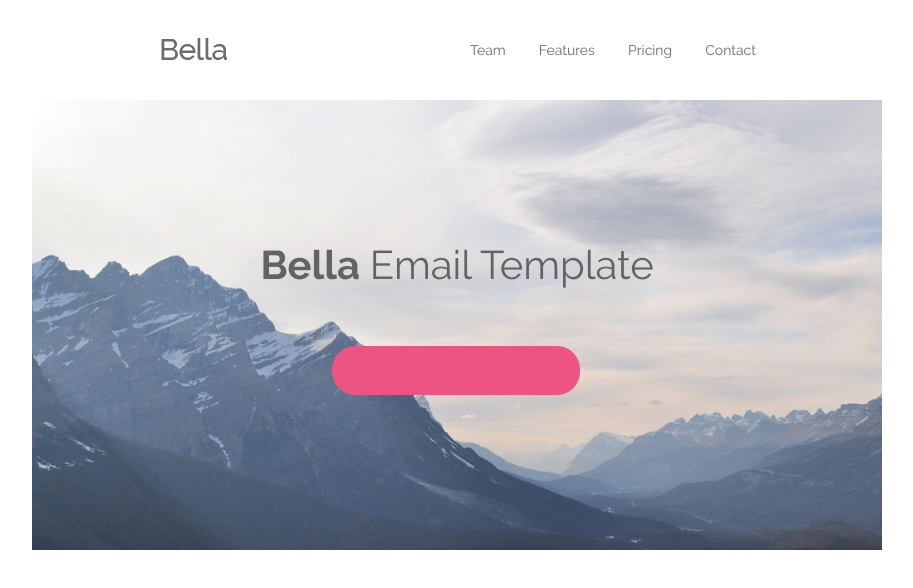
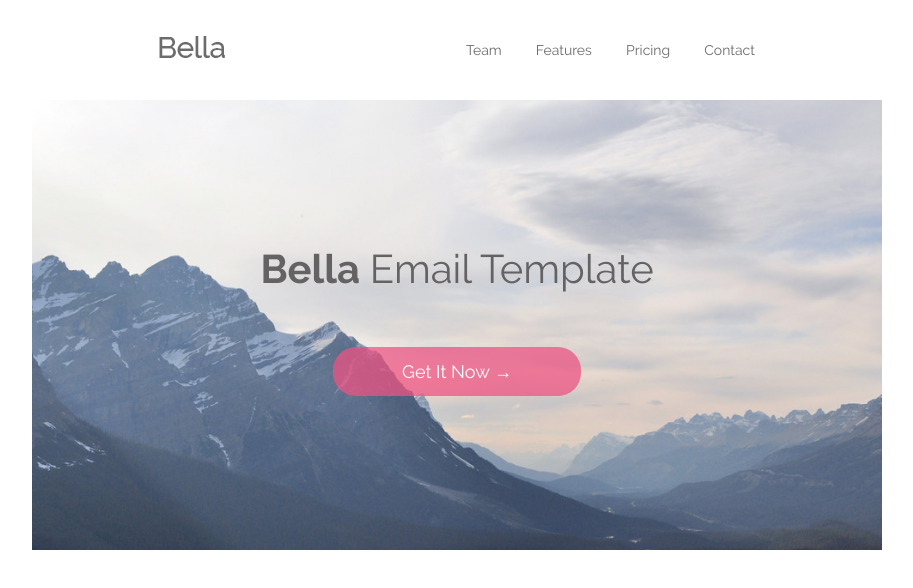
Before and after one commit to AssanCred/reef, a plain HTML site: page index.html in a window 1280 px wide. Shown: the top 588 px of the page, without its empty margins (183-1096 px from the left). Drawn offline with Linux system fonts and the light colour scheme.

Commit message:
night com

```diff
--- a/css/style.css
+++ b/css/style.css
@@ -19,52 +19,51 @@
 body {
   margin: 0;
   padding: 0;
+  min-height: 100vh;
+  min-width: 100%;
+  font-size: 1.5em;
 }
 
 .container {
+  width: 850px;
   margin: 0 auto;
-  width: 850px;
-  position: relative;
+}
+
+.min-cont {
+  display: flex;
+  flex-direction: column;
+  width: 596px;
+  min-height: inherit;
+  margin: 0 auto;
 }
 
 header {
   height: 100px;
-  background-color: #ffffff;
+  display: flex;
+  justify-content: space-between;
+  align-items: center;
 }
 
-.logo {
-  position: absolute;
-  left: 129px;
-  top: 38px;
+nav {
+  display: flex;
+  justify-content: space-between;
+  width: 289px;
 }
 
-.menu {
-  float: right;
-  position: relative;
-  width: 326px;
-  height: 14px;
-  margin-top: 19px;
-  margin-right: 126px;
-}
-
-.menu a {
+nav a {
+  display: flex;
+  height: 2em;
+  justify-content: center;
+  align-items: center;
   text-decoration: none;
-  display: block;
   font-family: Raleway;
   color: #6c6b6b;
   font-size: 14px;
   font-weight: 400;
-  line-height: 30px;
-  text-align: right;
 }
 
-.menu li {
-  display: inline;
-}
-
-.menu ul {
-  display: flex;
-  justify-content: space-between;
+nav a:hover {
+  color: #ec5483;
 }
 
 main {
@@ -72,16 +71,18 @@ main {
 }
 
 .backgr {
-  background-image: url(../img/billboard.jpg) ;
+  background-image: url(../img/billboard.jpg);
   background-size: cover;
+  height: 450px;
   width: 850px;
-  height: 450px;
-  position: relative;
+  display: flex;
+  flex-direction: column;
+  justify-content: center;
+  align-items: center;
 }
 
 .text {
-  display: flex;
-  justify-content: center;
+  margin-bottom: 58px;
 }
 
 .text span {
@@ -90,8 +91,6 @@ main {
   font-size: 40px;
   font-weight: 200;
   line-height: 30px;
-  text-align: center;
-  margin-top: 150px
 }
 
 .text span:first-child {
@@ -99,13 +98,20 @@ main {
   padding-right: 10px;
 }
 
-button{
-  background-color:  #ec5483;
+button {
+  background-color: rgba(236, 84, 131, 0.74);
   width: 248px;
   height: 49px;
   border-radius: 23px;
-position: absolute;
   top: 246px;
   left: 300px;
   border: 0;
+  font-family: Raleway;
+  color: #ffffff;
+  font-size: 18px;
+  font-weight: 500;
 }
+
+button:hover {
+  background-color: rgba(236, 84, 131, 1)
+}
--- a/index.html
+++ b/index.html
@@ -10,30 +10,29 @@
 </head>
 
 <body>
+  <div class="container">
+    <div class="min-cont">
       <header>
-    <div class="container">
-      <div class="logo">
-        <a href=""><img src="img/logo.png" alt=""></a>
+        <a class="logo" href=""><img src="img/logo.png" alt=""></a>
+        <nav>
+          <a href="#">Team</a>
+          <a href="#">Features</a>
+          <a href="#">Pricing</a>
+          <a href="#">Contact</a>
+        </nav>
+      </header>
     </div>
-      <div class="menu">
-        <ul>
-          <li><a href="#">Team</a></li>
-          <li><a href="#">Features</a></li>
-          <li><a href="#">Pricing</a></li>
-          <li><a href="#">Contact</a></li>
-        </ul>
-      </div>
-    </div>
-  </header>
     <main>
-  <div class="container">
       <div class="backgr">
         <span class="text">
           <span>Bella</span><span>Email Template</span>
         </span>
-      <button type="button"></button>
+        <button type="button">Get It Now &#8594;
+</button>
       </div>
     </main>
+  </div>
+  </div>
 </body>
 
 </html>
```
Lines whose indentation alone changed are shown as unchanged.
